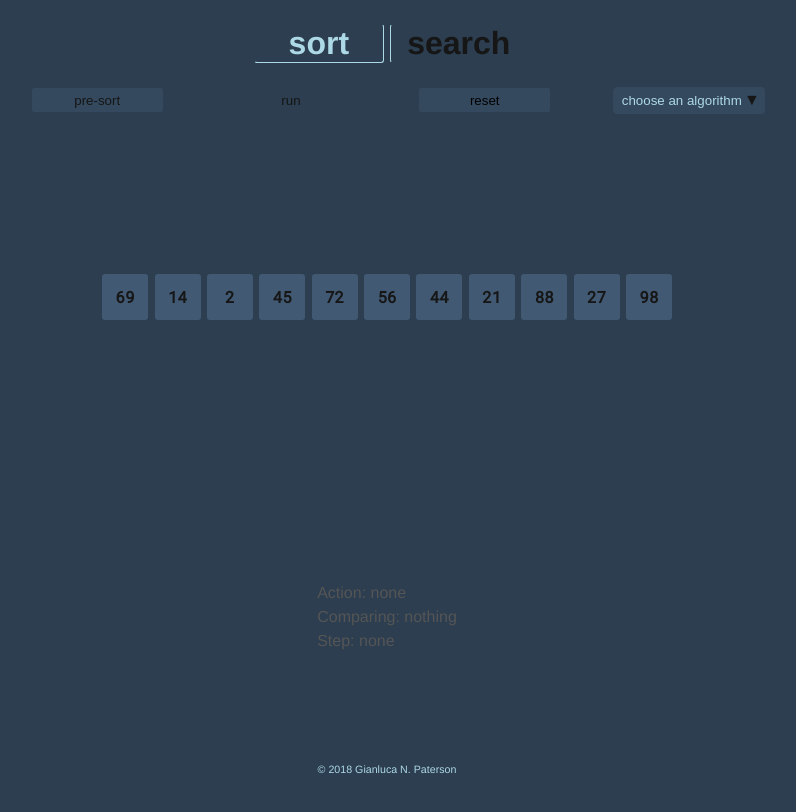
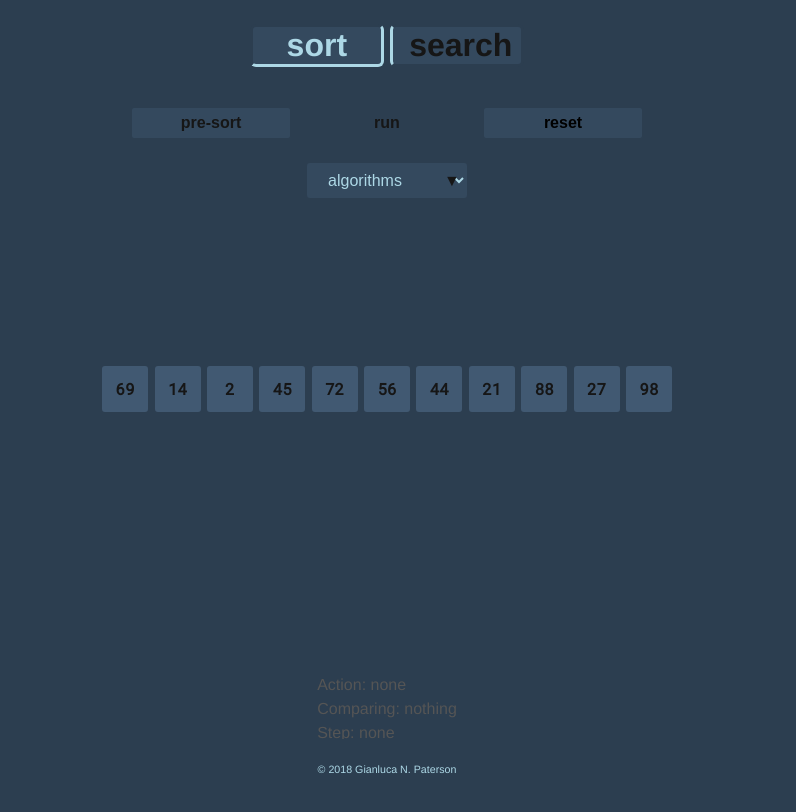
Before and after one commit to patersog/sort-n-search, a Vue app: page / in a window 1280 px wide. Shown: the top 812 px of the page, without its empty margins (253-1049 px from the left). Built offline with nearby package versions, Linux system fonts and the light colour scheme.

Commit message:
Update styles for ActionBar.vue

```diff
--- a/src/components/ActionBar.vue
+++ b/src/components/ActionBar.vue
@@ -1,13 +1,17 @@
 <template>
 	<div class="action-bar">
+			<div class="top">
 				<button :class="preSortButtonClass" v-on:click="requestPreSort" :disabled="!canSort">pre-sort</button>
 				<button :class="runButtonClass" v-on:click="runAlgorithm" :disabled="!canRun">run</button>
 				<button class="control-btn reset" v-on:click="requestReset">reset</button>
+			</div>
+			<div class="bottom">
 				<div class="algo-select">
-				<select v-model="selected">
-					<option disabled value="">choose an algorithm</option>
+					<select class="select" v-model="selected">
+						<option disabled value="">algorithms</option>
 						<option v-for="(option, index) in options" :key="index" :value="option">{{option}}</option>
 					</select>
+				</div>
 			</div>
 	</div>
 </template>
@@ -83,46 +87,91 @@ export default {
 
 <style scoped>
 .action-bar {
-  margin: 0.5em;
+  margin: 0.5em auto;
   padding: 0.5em;
   display: flex;
-  flex-direction: row;
-  justify-content: space-around;
+  flex-direction: column;
+  align-items: center;
+  justify-content: space-between;
+}
+
+.top,
+.bottom {
+  margin: 0.5em auto;
 }
 
 .algo-select {
-  border: 1px solid rgb(52, 73, 94);
-  border-radius: 0.25em;
-  border-top-right-radius: 0;
-  border-bottom-right-radius: 0;
-  background: rgb(52, 73, 94);
-  display: block;
-  height: 1.6em;
-  margin-left: 0.1em;
-  width: 8em;
+  position: relative;
+  display: inline-block;
+  vertical-align: middle;
+}
+
+.algo-select::before,
+.algo-select::after {
+  content: "";
+  position: absolute;
+  pointer-events: none;
 }
 
 .algo-select::after {
   content: "\25BC";
-  position: absolute;
-  top: 5.43em;
-  border-top-right-radius: 0.25em;
-  border-bottom-right-radius: 0.25em;
-  font-size: 1em;
-  padding: 0.1em 0.3em 0.1em 0.1em;
   color: rgb(22, 22, 22);
-  background: rgb(52, 73, 94);
-  pointer-events: none;
+  line-height: 1;
+  height: 1em;
+  right: 0.45em;
+  top: 50%;
+  margin-top: -0.45em;
+  transition: 0.5s all ease;
 }
 
 .algo-select:hover::after {
   color: rgb(173, 216, 230);
 }
-.algo-select::after {
+
+.algo-select:focus::after {
+  color: rgb(173, 216, 230);
+}
+
+.select {
+  background: rgb(52, 73, 94);
+  color: rgb(173, 216, 230);
+  font-size: inherit;
+  padding: 0.5em;
+  padding-right: 2.5em;
+  width: 10em;
+  height: 2.2em;
+  border: 0;
+  margin: 0;
+  border-radius: 3px;
+  text-indent: 0.01px;
+  text-overflow: "";
+  -webkit-appearance: button;
+}
+
+/* .algo-select::after {
+  content: "\25BC";
+  position: absolute;
+  border-top-right-radius: 0.25em;
+  border-bottom-right-radius: 0.25em;
+  font-size: 1em;
+  height: 1.6em;
+  top: -0.23em;
+  padding: 0.3em 0.3em 0.1em 0.1em;
+  color: rgb(22, 22, 22);
+  background: rgb(52, 73, 94);
+  pointer-events: none;
   -webkit-transition: 0.5s all ease;
   -o-transition: 0.5s all ease;
   transition: 0.5s all ease;
 }
+
+.algo-select::after:hover {
+  color: rgb(173, 216, 230);
+}
+
+.algo-select:hover::after {
+  color: rgb(173, 216, 230);
+} */
 
 /* STYLES FOR CONTROLLER */
 
@@ -131,9 +180,10 @@ export default {
   border-radius: 3px;
   border: 1px solid rgb(44, 62, 80);
   cursor: pointer;
-  font-weight: 400;
+  font-size: inherit;
+  font-weight: bold;
   height: 2em;
-  margin-right: 0.4em;
+  margin: 0.5em;
   width: 10em;
   text-align: center;
   transition: 0.5s ease all;
--- a/src/components/App.vue
+++ b/src/components/App.vue
@@ -140,19 +140,20 @@ input[type="radio"] {
 
 input[type="radio"]:checked + label {
   color: rgb(173, 216, 230);
-  border-bottom: 1px solid rgba(173, 216, 230);
+  border-bottom: 3px solid rgba(173, 216, 230);
 }
 
 label + input[type="radio"] + label {
-  border-left: 1px solid rgba(173, 216, 230);
+  border-left: 3px solid rgba(173, 216, 230);
 }
 
 label {
   color: rgb(22, 22, 22);
   font-size: 2em;
   display: inline-block;
-  border: 1px solid rgb(44, 62, 80);
-  border-radius: 3px;
+  border: 3px solid rgb(44, 62, 80);
+  background-color: rgb(52, 73, 94);
+  border-radius: 6px;
   cursor: pointer;
   font-weight: bold;
   padding: 0.2em 0.5em;
@@ -166,17 +167,17 @@ label {
 
 .sort-label:hover,
 .search-label:hover {
-  border-bottom: 1px solid rgba(173, 216, 230);
+  border-bottom: 3px solid rgba(173, 216, 230);
 }
 
 .search-label {
   margin-left: 0.1em;
-  border-left: 1px solid rgba(173, 216, 230);
+  border-left: 3px solid rgba(173, 216, 230);
 }
 
 .sort-label {
   margin-right: 0.1em;
-  border-right: 1px solid rgba(173, 216, 230);
+  border-right: 3px solid rgba(173, 216, 230);
 }
 
 .radio-group {
```
Lines whose indentation alone changed are shown as unchanged.
